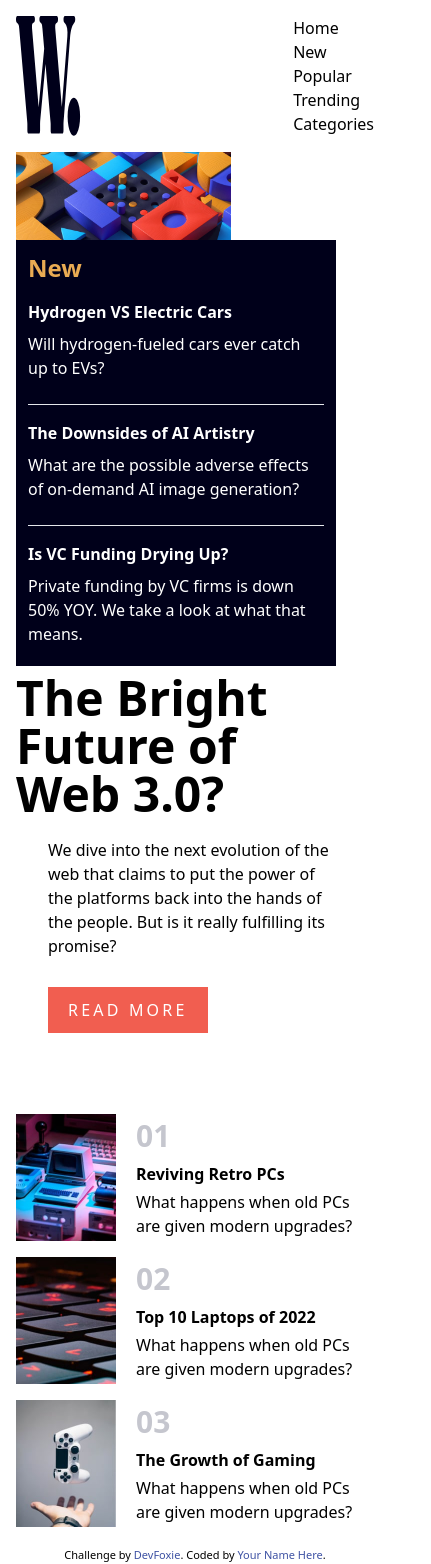
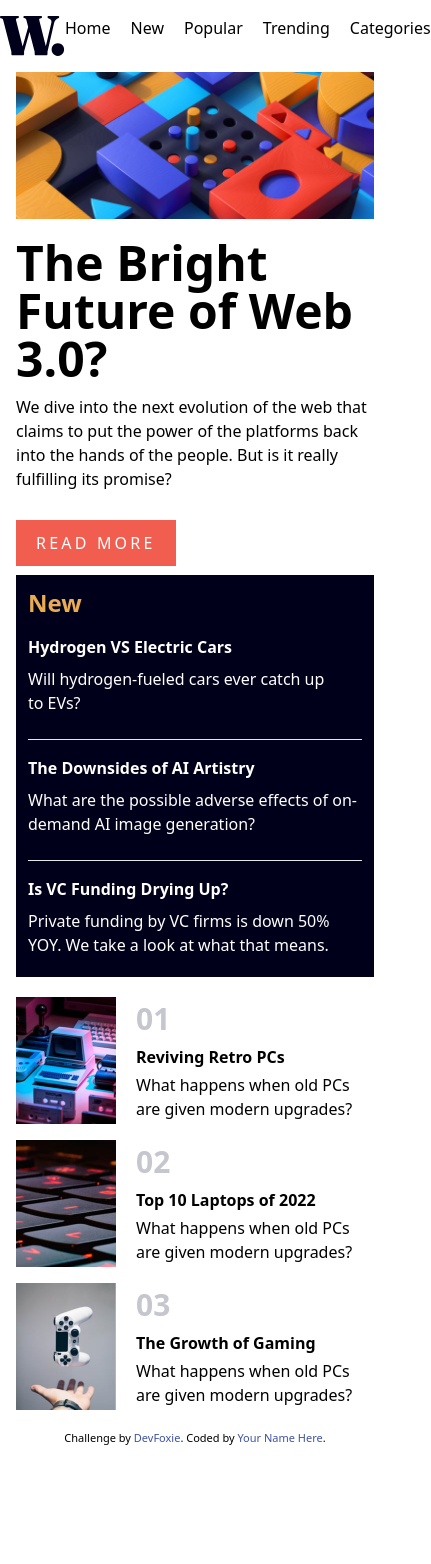
Before and after one commit to naimdevweb/TP-tailwindcss, a website: page index.html in a window 390 px wide. Shown: the whole page, 431 px wide, since content can reach past the window. After the commit the page ends 1447 px from the top, so only its background shows below. Drawn offline with Linux system fonts and the light colour scheme.

Commit message:
site fini avec le responsive

```diff
--- a/index.html
+++ b/index.html
@@ -1,134 +1,132 @@
 <!DOCTYPE html>
 <html lang="en">
   <head>
-  <meta charset="UTF-8">
-  <meta name="viewport" content="width=device-width, initial-scale=1.0"> <!-- displays site properly based on user's device -->
+    <meta charset="UTF-8" />
+    <meta name="viewport" content="width=device-width, initial-scale=1.0" />
+    <!-- displays site properly based on user's device -->
 
-  <link rel="icon" type="image/png" sizes="32x32" href="./assets/images/favicon-32x32.png">
-  <link rel="stylesheet" href="./css/output.css">
+    <link
+      rel="icon"
+      type="image/png"
+      sizes="32x32"
+      href="./assets/images/favicon-32x32.png"
+    />
+    <link rel="stylesheet" href="./css/output.css" />
 
     <title>DevFoxie | News homepage</title>
 
     <!-- Feel free to remove these styles or customise in your own stylesheet 👍 -->
     <style>
-    .attribution { font-size: 11px; text-align: center; }
-    .attribution a { color: hsl(228, 45%, 44%); }
+      .attribution {
+        font-size: 11px;
+        text-align: center;
+      }
+      .attribution a {
+        color: hsl(228, 45%, 44%);
+      }
     </style>
   </head>
+
   <body>
 
-<main class="px-4 lg:p-8">
+    <header class="flex py-4 justify-between">
+      <img src="./assets/images/logo.svg" alt="" width="65px" />
 
-<!--premiere section (header)-->
-
-  <section class="flex justify-between py-4">
-
-    <img src="./assets/images/logo.svg" alt="" width="65px">
-
-  <div class="lg:justify-between ">
-
-    <div class="lg:flex gap-5">
-    <p >Home</p>
+      <div class="flex gap-5 ">
+        <p>Home</p>
         <p>New</p>
         <p>Popular</p>
         <p>Trending</p>
         <p>Categories</p>
       </div>
-    <svg hidden width="40" height="17"  xmlns="http://www.w3.org/2000/svg"><g fill="#00001A" fill-rule="evenodd"><path d="M0 0h40v3H0zM0 7h40v3H0zM0 14h40v3H0z"/><path d="M0 0h40v3H0z"/></g></svg>
+      <svg hidden width="40" height="17" xmlns="http://www.w3.org/2000/svg">
+        <g fill="#00001A" fill-rule="evenodd">
+          <path d="M0 0h40v3H0zM0 7h40v3H0zM0 14h40v3H0z" />
+          <path d="M0 0h40v3H0z" />
+        </g>
+      </svg>
+    </header>
 
-  </div>
-
-</section>
-
-<!--Image centrale-->
-<section class="lg:flex gap-10 ">
-
-<img src="./assets/images/image-web-3-desktop.jpg" alt="" width="60%">
-
-  <img class="py-3 hidden" src="./assets/images/image-web-3-mobile.jpg" alt="">
-
-
-  <div class="bg-neutral-very-dark-blue p-3 flex-col max-lg: max-w-80">
-
-    <p class=" text-primary-orange text-2xl mb-4 font-bold">New </p>
-
-    <h2 class="text-white font-bold"> Hydrogen VS Electric Cars</h2>
-
-    <p class="py-2 text-white font-thin">Will hydrogen-fueled cars ever catch up to EVs?</p>
-     <hr class="my-4">
-
-     <h2  class="text-white font-bold ">The Downsides of AI Artistry</h2>
-    <p class="py-2 text-white font-thin">What are the possible adverse effects of on-demand AI image generation?</p>
-     <hr class="my-4">
-
-     <h2  class="text-white font-bold ">Is VC Funding Drying Up?</h2>
-    <p class="py-2 text-white  font-thin">Private funding by VC firms is down 50% YOY. We take a look at what that means.</p>
-
-   </div>
-
-</section>
+    <main class="px-4 lg:p-20">
+      <!--premiere section (header)-->
 
 
 
+      <!--Image centrale-->
+
+      <section class="lg:flex lg:gap-8">
+        <div class="lg:w-3/4">
+          <img class="lg:hidden"
+            src="./assets/images/image-web-3-desktop.jpg"
+            alt=""
+            width="100%"
+          />
+
+          <img
+            class="py-3 hidden"
+            src="./assets/images/image-web-3-mobile.jpg"
+            alt=""
+          />
 
           <!--TITRE DU MILLIEU-->
 
-<div class="lg:flex">
-
-
-  <h1 class="font-bold text-5xl py-2  max-lg: max-w-80 ">The Bright Future of Web 3.0?</h1>
+          <div class=" py-5 gap-5 lg:flex lg:justify-between">
+            <h1 class="font-bold text-5xl lg:w-[45%]">The Bright Future of Web 3.0?</h1>
 
             <!--Texte sous le titre-->
-<div class="lg:flex-col px-8">
 
-  <p class="my-3 font-light mb-10  max-lg: max-w-80">We dive into the next evolution of the web that claims to put the power of the platforms back into the hands of the people.
-  But is it really fulfilling its promise?</p>
+            <div class="lg:w-[45%]">
+              <p class="my-3 font-light mb-10">
+                We dive into the next evolution of the web that claims to put
+                the power of the platforms back into the hands of the people.
+                But is it really fulfilling its promise?
+              </p>
 
-  <a class="bg-primary-red text-white px-5 p-3 tracking-[.20em]" href="">READ MORE</a>
+              <a
+                class="bg-primary-red text-white px-5 p-3 tracking-[.20em]"
+                href=""
+                >READ MORE</a
+              >
             </div>
-
           </div>
-
-
-  <!--Boutton-->
-
-<div class="mb-10 py-4" >
- <a class="bg-primary-red text-white px-8 p-3 tracking-[.20em] hidden " href="">READ MORE</a>
         </div>
-
 
         <!--Deuxieme section-->
 
-<section class="bg-neutral-very-dark-blue p-3 flex-col max-lg: max-w-80 hidden">
+        <div class="bg-neutral-very-dark-blue p-3 lg:w-1/4">
+          <p class="text-primary-orange text-2xl mb-4 font-bold">New</p>
 
- <p class=" text-primary-orange text-2xl mb-4 font-bold">New </p>
+          <h2 class="text-white font-bold">Hydrogen VS Electric Cars</h2>
 
- <h2 class="text-white font-bold"> Hydrogen VS Electric Cars</h2>
+          <p class="py-2 text-white font-thin">
+            Will hydrogen-fueled cars ever catch up<br />
+            to EVs?
+          </p>
+          <hr class="my-4" />
 
- <p class="py-2 text-white font-thin">Will hydrogen-fueled cars ever catch up<br> to EVs?</p>
-  <hr class="my-4">
+          <h2 class="text-white font-bold">The Downsides of AI Artistry</h2>
+          <p class="py-2 text-white font-thin">
+            What are the possible adverse effects of on-demand AI image
+            generation?
+          </p>
+          <hr class="my-4" />
 
-  <h2  class="text-white font-bold ">The Downsides of AI Artistry</h2>
- <p class="py-2 text-white font-thin">What are the possible adverse effects of on-demand AI image generation?</p>
-  <hr class="my-4">
-
-  <h2  class="text-white font-bold ">Is VC Funding Drying Up?</h2>
- <p class="py-2 text-white  font-thin">Private funding by VC firms is down 50% YOY. We take a look at what that means.</p>
-
-</section>
-
+          <h2 class="text-white font-bold">Is VC Funding Drying Up?</h2>
+          <p class="py-2 text-white font-thin">
+            Private funding by VC firms is down 50% YOY. We take a look at what
+            that means.
+          </p>
+        </div>
       </section>
 
       <!--Troisieme section-->
 
-<section class="flex max-md:flex-col gap-[10%] lg:flex-auto py-5">
-
+      <section class="flex py-5 gap-[10%] max-md:flex-col lg:flex-auto">
         <!--1ER ARTICLE-->
 
         <article class="flex items-center gap-5 mb-4">
-    <img src="./assets/images/image-retro-pcs.jpg" alt="" width="100px">
+          <img src="./assets/images/image-retro-pcs.jpg" alt="" width="100px" />
           <div class="flex-col">
-
             <p class="text-neutral-grayish-blue text-3xl mb-2 font-bold">01</p>
 
             <h3 class="text-black-800 font-bold mb-1">Reviving Retro PCs</h3>
@@ -140,41 +138,45 @@
         <!--2EME ARTICLE-->
 
         <article class="flex items-center gap-5 mb-4">
-    <img src="./assets/images/image-top-laptops.jpg" alt="" width="100px">
+          <img
+            src="./assets/images/image-top-laptops.jpg"
+            alt=""
+            width="100px"
+          />
           <div class="flex-col">
-
             <p class="text-neutral-grayish-blue text-3xl mb-2 font-bold">02</p>
 
-  <h3 class="text-black-800 font-bold mb-1">Top 10 Laptops of 2022</h3>
+            <h3 class="text-black-800 font-bold mb-1">
+              Top 10 Laptops of 2022
+            </h3>
 
             <p>What happens when old PCs are given modern upgrades?</p>
           </div>
-
         </article>
 
         <!--3EME ARTICLE-->
 
         <article class="flex items-center gap-5">
-
-    <img src="./assets/images/image-gaming-growth.jpg" alt="" width="100px">
+          <img
+            src="./assets/images/image-gaming-growth.jpg"
+            alt=""
+            width="100px"
+          />
 
           <div class="flex-col">
-
             <p class="text-neutral-grayish-blue text-3xl mb-2 font-bold">03</p>
 
-  <h3 class="text-black-800 font-bold mb-1 ">The Growth of Gaming</h3>
+            <h3 class="text-black-800 font-bold mb-1">The Growth of Gaming</h3>
             <p>What happens when old PCs are given modern upgrades?</p>
           </div>
-
         </article>
-
       </section>
 
       <div class="attribution">
-    Challenge by <a href="https://www.dev-foxie.com" target="_blank">DevFoxie</a>.
-    Coded by <a href="#">Your Name Here</a>.
+        Challenge by
+        <a href="https://www.dev-foxie.com" target="_blank">DevFoxie</a>. Coded
+        by <a href="#">Your Name Here</a>.
       </div>
-
     </main>
   </body>
 </html>
```
Also changed, not shown: css/output.css. Lines whose indentation alone changed are shown as unchanged.
